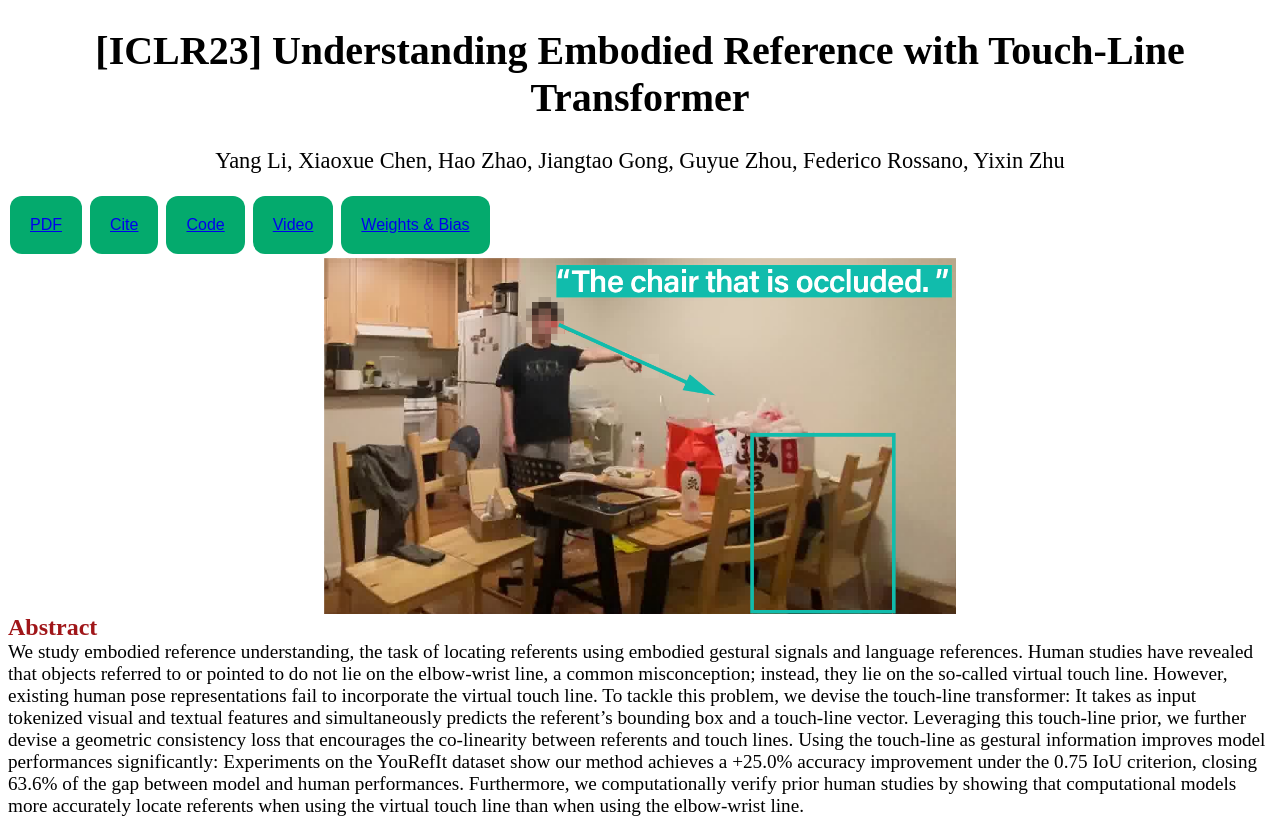
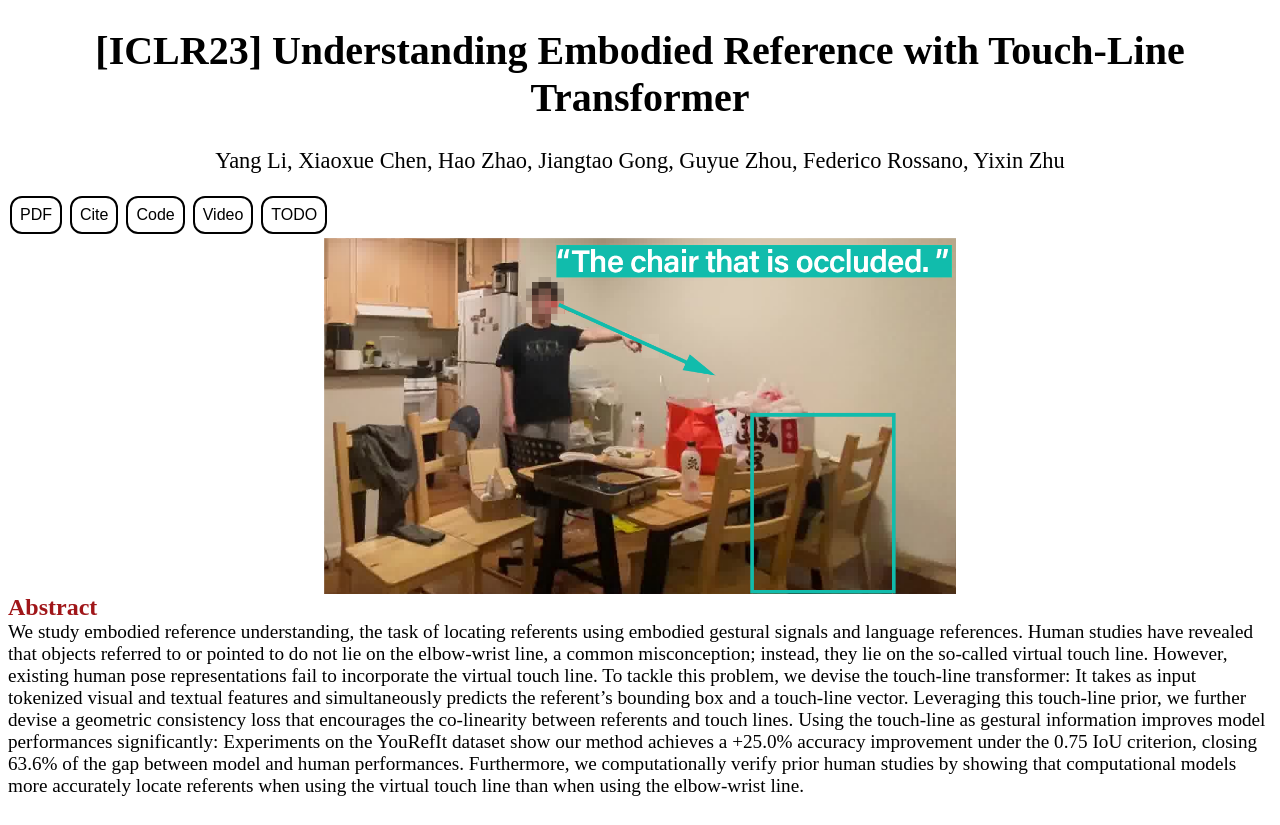
Before and after one commit to Yang-Li-2000/Touch-Line-Transformer, a plain HTML site: page docs/index.html in a window 1280 px wide. Drawn offline with Linux system fonts and the light colour scheme.

Commit message:
updated website

```diff
--- a/docs/index.html
+++ b/docs/index.html
@@ -12,7 +12,7 @@
 	<button class="button button4"><a href="#">Cite</a></button>
 	<button class="button button4"><a href="https://github.com/Yang-Li-2000/Understanding-Embodied-Reference-with-Touch-Line-Transformer">Code</a></button>
 	<button class="button button4"><a href="#">Video</a></button>
-	<button class="button button4"><a href="#">Weights & Bias</a></button>
+	<button class="button button4"><a href="#">TODO</a></button>
 
 	<img src="images/motivation.png" width="50%" class="center" alt="">
 	<main>
--- a/docs/styles.css
+++ b/docs/styles.css
@@ -41,14 +41,15 @@ h2 {
 }
 
 .button {
-  background-color: #04AA6D;
-  border: none;
-  color: white;
-  padding: 20px;
+  border: 2px solid black;
+  border-color: #000;
+  background-color: #FFF;
+  color: black;
+  padding: 8px;
   text-align: center;
   text-decoration: none;
   display: inline-block;
-  font-size: 16px;
+  font-size: 1em;
   margin: 4px 2px;
 }
 
@@ -57,3 +58,9 @@ h2 {
 .button3 {border-radius: 8px;}
 .button4 {border-radius: 12px;}
 .button5 {border-radius: 50%;}
+
+a {
+	text-decoration: none;
+	color: #000;
+
+}
```
